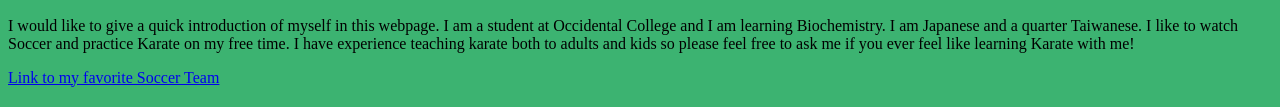
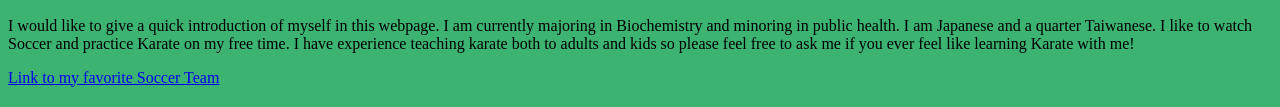
Before and after one commit to skawai422/skawai422.github.io, a plain HTML site: page index.html in a window 1280 px wide. Shown: the part 606-713 px from the top of the page. Drawn offline with Linux system fonts and the light colour scheme.

Commit message:
final change!

```diff
--- a/index.html
+++ b/index.html
@@ -24,8 +24,8 @@ body {
 
 <p>
 
-    I would like to give a quick introduction of myself in this webpage. I am a student at Occidental College and I am
-    learning Biochemistry. I am Japanese and a quarter Taiwanese. I like to watch Soccer and practice Karate on my free
+    I would like to give a quick introduction of myself in this webpage. I am currently majoring in Biochemistry and
+    minoring in public health. I am Japanese and a quarter Taiwanese. I like to watch Soccer and practice Karate on my free
     time. I have experience teaching karate both to adults and kids so please feel free to ask me if you ever feel like
     learning Karate with me!
 
```
